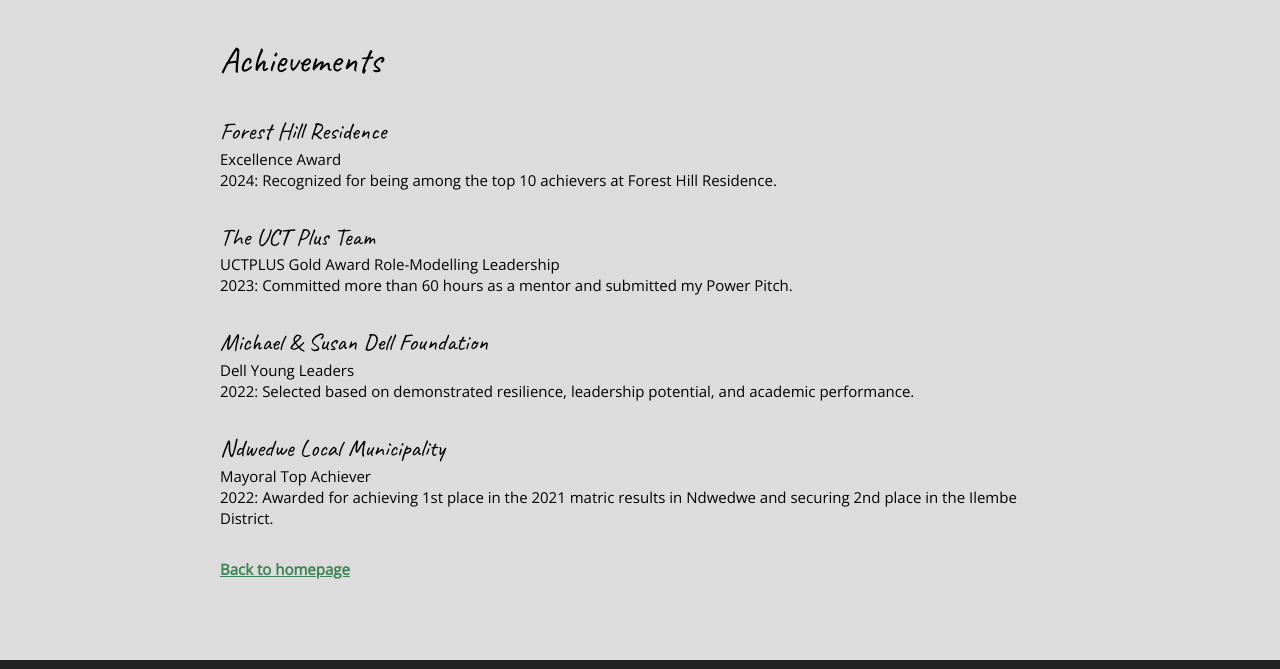
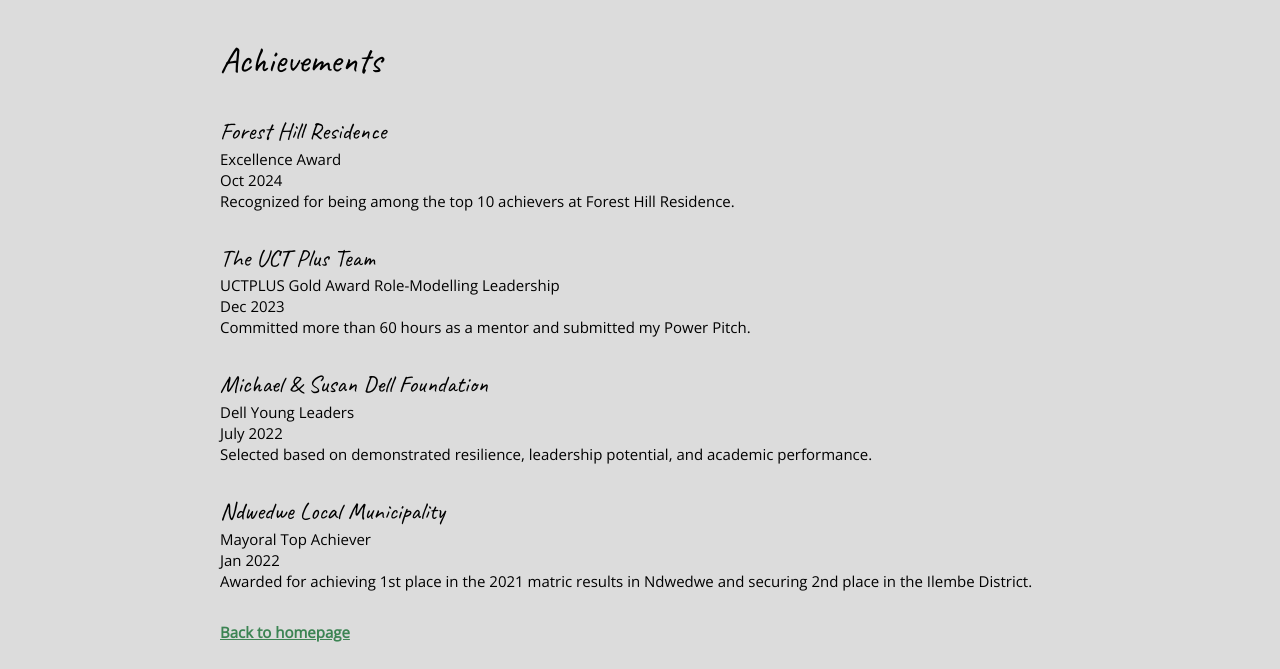
Before and after one commit to sbonelogumede/sbonelogumede.github.io, a plain HTML site: page cv.html in a window 1280 px wide. Shown: the part 2356-3025 px from the top of the page. Drawn offline with nearby package versions, Linux system fonts and the light colour scheme.

Commit message:
Minor changes to the cv -- Awards.

```diff
--- a/cv.html
+++ b/cv.html
@@ -113,22 +113,26 @@
             <section class="education-item">
                <h3>Forest Hill Residence</h3>
                <p>Excellence Award</p>
-               <p>2024: Recognized for being among the top 10 achievers at Forest Hill Residence.</p>
+               <p>Oct 2024</p>
+               <p>Recognized for being among the top 10 achievers at Forest Hill Residence.</p>
             </section>
             <section class="education-item">
                <h3>The UCT Plus Team</h3>
                <p>UCTPLUS Gold Award Role-Modelling Leadership</p>
-               <p>2023: Committed more than 60 hours as a mentor and submitted my Power Pitch.</p>
+               <p>Dec 2023</p>
+               <p>Committed more than 60 hours as a mentor and submitted my Power Pitch.</p>
             </section>
             <section class="education-item">
                <h3>Michael &amp; Susan Dell Foundation</h3>
                <p>Dell Young Leaders</p>
-               <p>2022: Selected based on demonstrated resilience, leadership potential, and academic performance.</p>
+               <p>July 2022</p>
+               <p>Selected based on demonstrated resilience, leadership potential, and academic performance.</p>
             </section>
             <section class="education-item">
                <h3>Ndwedwe Local Municipality</h3>
                <p>Mayoral Top Achiever</p>
-               <p>2022: Awarded for achieving 1st place in the 2021 matric results in Ndwedwe and securing 2nd place in the Ilembe District.</p>
+               <p>Jan 2022</p>
+               <p>Awarded for achieving 1st place in the 2021 matric results in Ndwedwe and securing 2nd place in the Ilembe District.</p>
             </section>
          </section>
 
```
